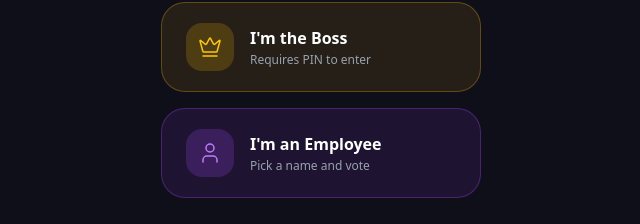
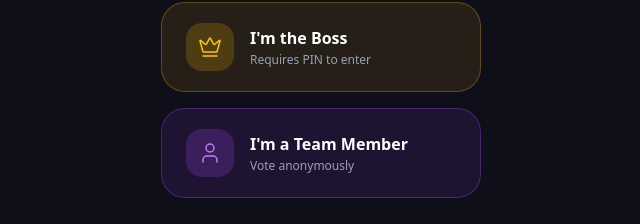
Before and after one commit to bezzu123/boss-mood-app, a React (Vite) app: page / in a window 1280 px wide. Shown: the part 352-576 px from the top of the page, without its empty margins (319-959 px from the left). Built offline with nearby package versions, Linux system fonts and the light colour scheme; no server answers.

Commit message:
Fix: rename employee to team, reset to Today tab on sign out

```diff
--- a/src/UserContext.jsx
+++ b/src/UserContext.jsx
@@ -59,6 +59,7 @@ export function UserProvider({ children }) {
   const logout = () => {
     localStorage.removeItem(ROLE_KEY)
     localStorage.removeItem(USER_KEY)
+    window.history.pushState({}, '', '/')
     setRole(null)
     setUser(null)
   }
--- a/src/pages/Login.jsx
+++ b/src/pages/Login.jsx
@@ -33,8 +33,8 @@ export default function Login() {
             <User size={24} strokeWidth={1.5} className="text-purple-400" />
           </div>
           <div className="text-left">
-            <p className="font-bold text-white">I'm an Employee</p>
-            <p className="text-xs text-gray-400 mt-0.5">Pick a name and vote</p>
+            <p className="font-bold text-white">I'm a Team Member</p>
+            <p className="text-xs text-gray-400 mt-0.5">Vote anonymously</p>
           </div>
         </button>
       </div>
```
